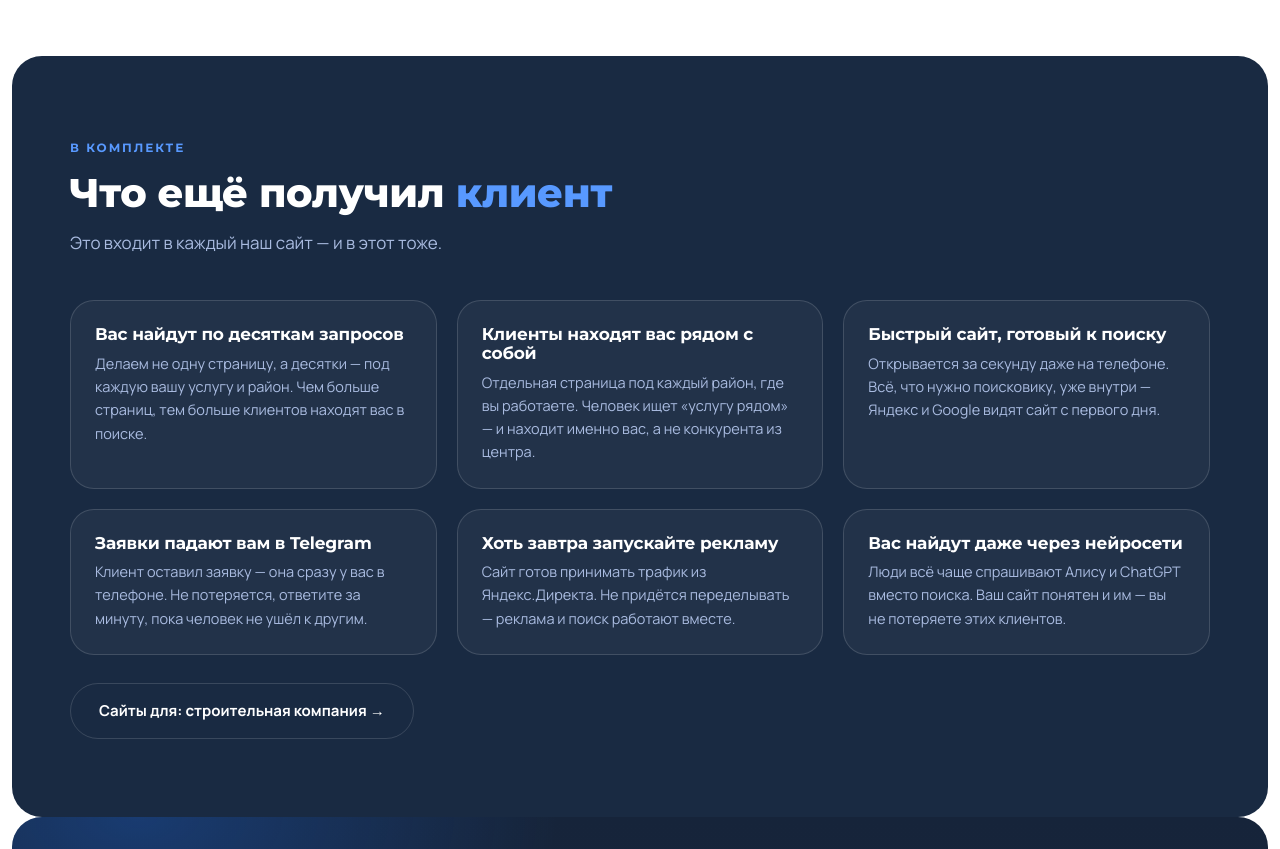
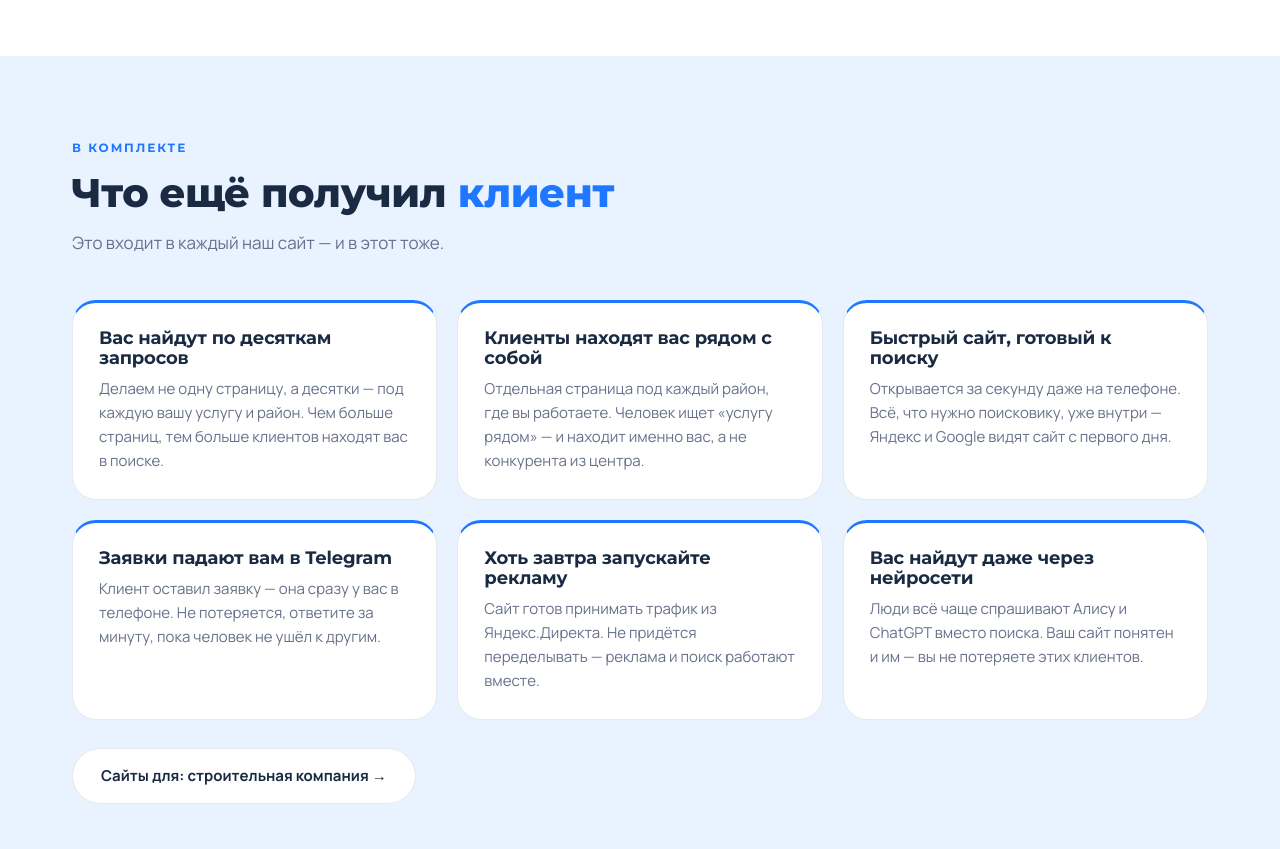
Before and after one commit to baikaltarget/baikaltargetsites, a Next.js app: page /primery/dacha38 in a window 1280 px wide. Shown: the part 3180-4029 px from the top of the page. Built offline with nearby package versions, Linux system fonts and the light colour scheme.

Commit message:
Кейс: блок «В комплекте» светлый, просвет между тёмными блоками
Co-Authored-By: Claude Fable 5.1 <noreply@anthropic.com>
Claude-Session: https://claude.ai/code/session_01FpcLRrMQdhJCE9pUHux9xG

```diff
--- a/app/globals.css
+++ b/app/globals.css
@@ -623,3 +623,6 @@ a.rv-src:hover{color:var(--blue);border-color:var(--blue)}
 .casex-noshot{display:flex;flex-direction:column;align-items:center;justify-content:center;gap:6px;aspect-ratio:16/10;background:linear-gradient(135deg,#1b2a44,#0f1a2c);color:#fff;border-radius:8px 8px 0 0}
 .casex-noshot b{font-family:'Montserrat';font-size:18px}
 .casex-noshot span{color:var(--muted-d);font-size:13px}
+
+/* тёмные скруглённые блоки не стыкуются вплотную */
+.compare + .cta,.cta + .compare,.compare + .compare{margin-top:24px}
--- a/app/primery/[slug]/page.js
+++ b/app/primery/[slug]/page.js
@@ -125,15 +125,15 @@ export default function CasePage({ params }) {
       )}
 
       {/* что получил клиент — база всех наших сайтов */}
-      <section className="compare on-navy">
+      <section className="sec-pale">
         <div className="wrap">
-          <div className="sec-head"><span className="eyebrow light">В комплекте</span><h2>Что ещё получил <span className="hl">клиент</span></h2><p>Это входит в каждый наш сайт — и в этот тоже.</p></div>
+          <div className="sec-head"><span className="eyebrow">В комплекте</span><h2>Что ещё получил <span className="hl">клиент</span></h2><p>Это входит в каждый наш сайт — и в этот тоже.</p></div>
           <div className="grid g3">
             {site.features.slice(0, 6).map((f, i) => (
-              <div className="feat feat-dark" key={i}><h3>{f.h}</h3><p>{f.p}</p></div>
+              <div className="niche-block" key={i}><h3>{f.h}</h3><p>{f.p}</p></div>
             ))}
           </div>
-          {niche && <div style={{ marginTop: 28 }}><Link href={'/otrasli/' + niche.slug} className="btn btn-ghost">Сайты для: {niche.name.toLowerCase()} →</Link></div>}
+          {niche && <div style={{ marginTop: 28 }}><Link href={'/otrasli/' + niche.slug} className="btn btn-outline">Сайты для: {niche.name.toLowerCase()} →</Link></div>}
         </div>
       </section>
 
```
